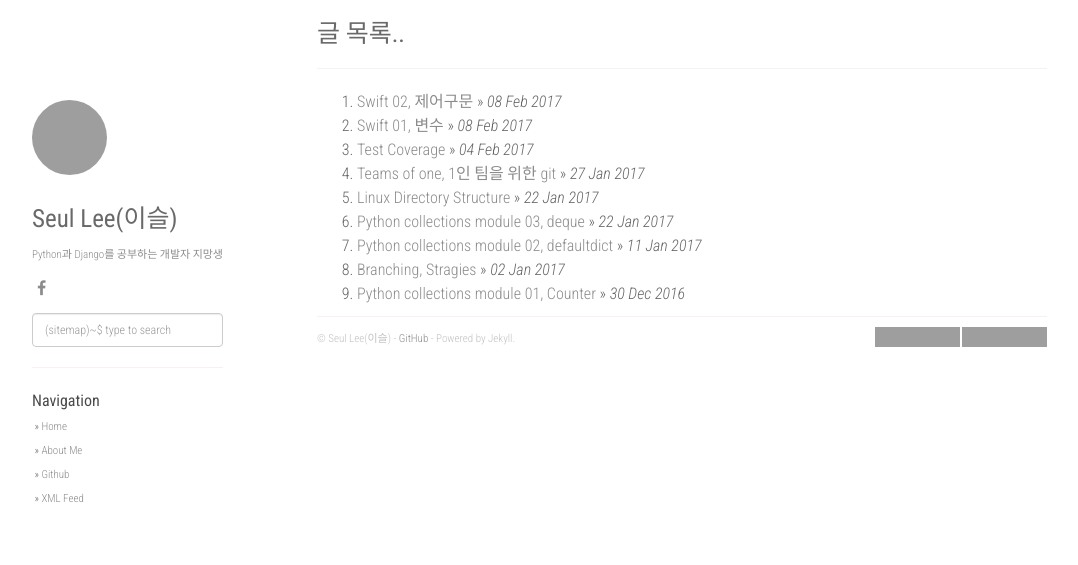
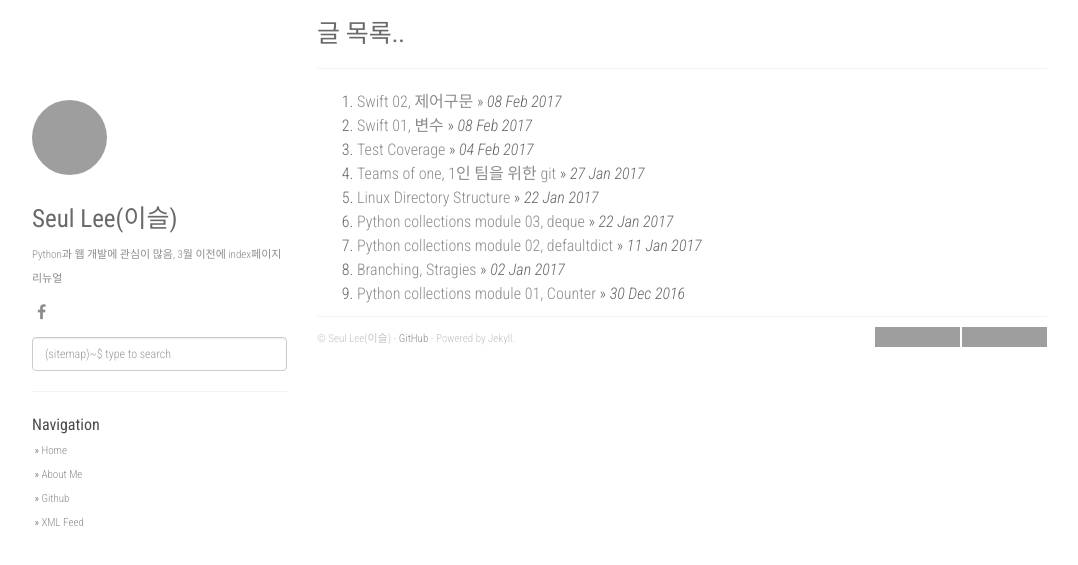
Before and after one commit to lee-seul/lee-seul.github.com, a Jekyll site: the page built from index.html, in a window 1280 px wide. Shown: the top 565 px of the page, without its empty margins (53-1131 px from the left). Built offline with Jekyll 4.4.1, drawn with Linux system fonts in a browser that asks for light colours; nearby versions of some CDN libraries; the list of posts is cut into pages by our own code; grey boxes are pictures that could not be loaded.

Commit message:
no message

```diff
--- a/_config.yml
+++ b/_config.yml
@@ -2,7 +2,7 @@
 description: My Personal Stack Problems
 author: Seul Lee(이슬)
 github: https://github.com/lee-seul
-about: Python과 Django를 공부하는 개발자 지망생
+about: Python과 웹 개발에 관심이 많음, 3월 이전에 index페이지 리뉴얼
 disqus_shortname: developer-seul
 #google_analytics: UA-XXXXXXXX-Y
 
```
